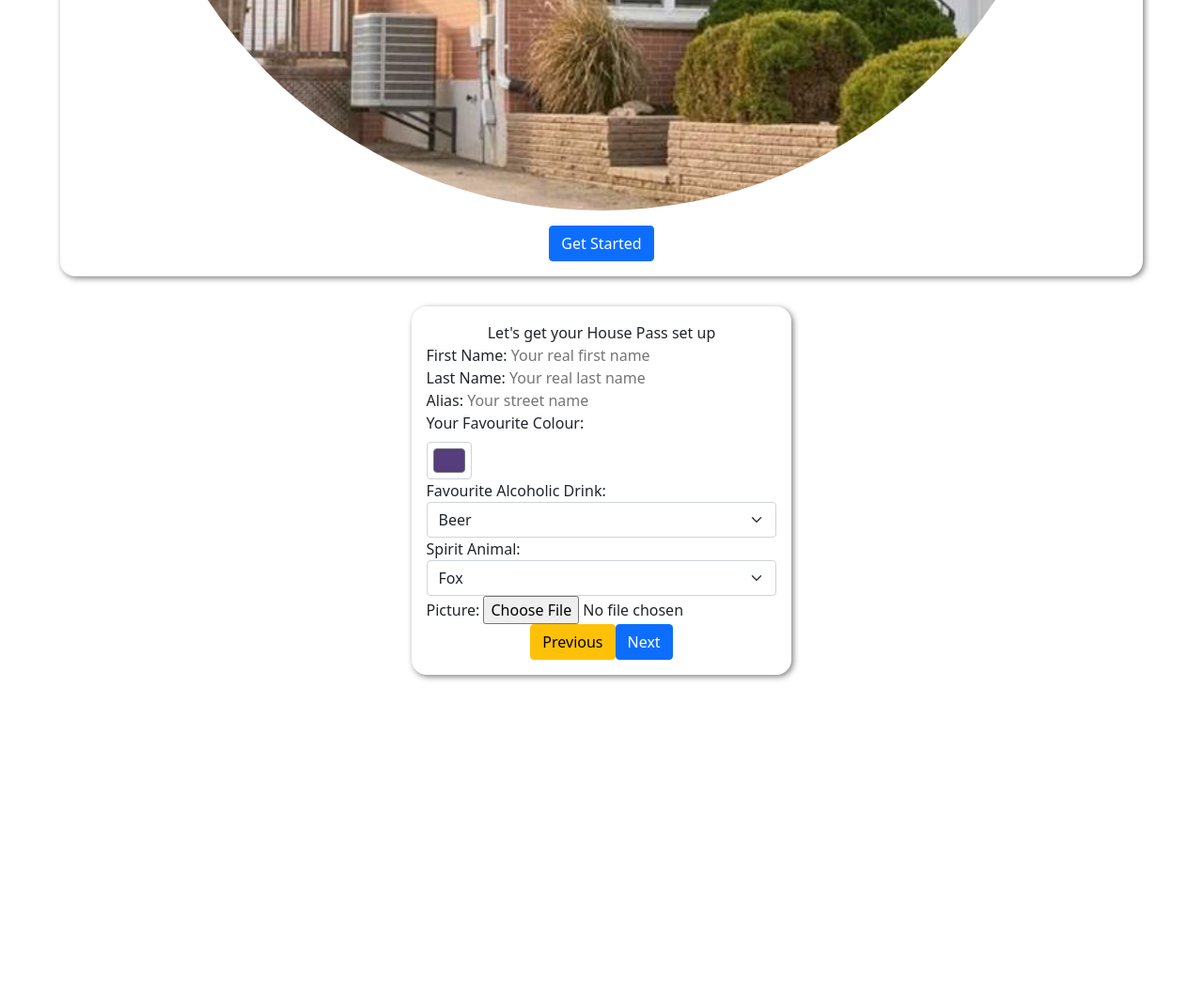
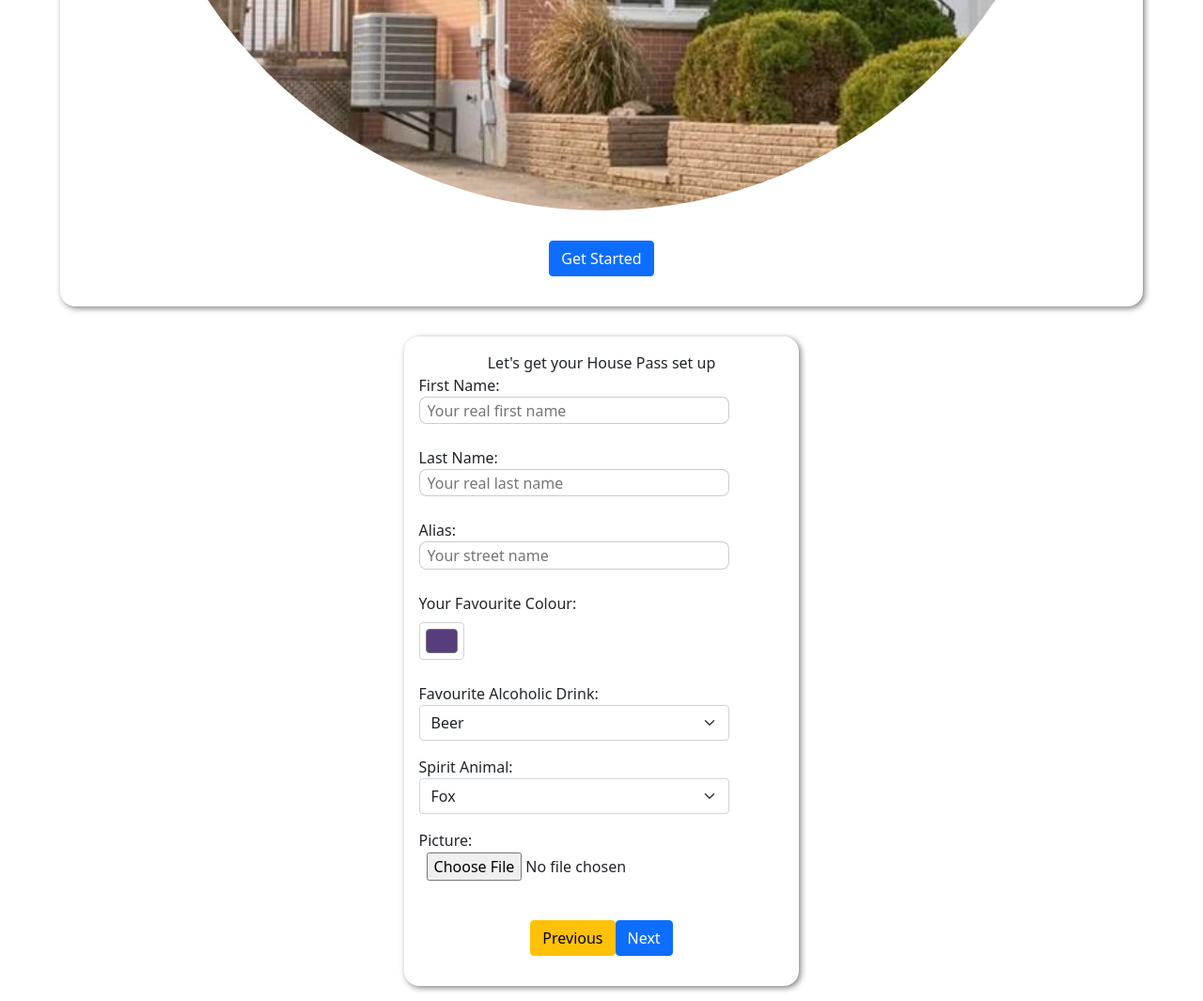
Before and after one commit to LoufaSupreme/housewarming, a Django app: page / in a window 1280 px wide. Shown: the part 880-1945 px from the top of the page at 94% size. Before the commit the page ends 1604 px from the top, so only its background shows below. Run offline with Django 3.2, Linux system fonts and the light colour scheme; data that the repository does not hold is empty.

Commit message:
made create page

```diff
--- a/polls/static/polls/styles.css
+++ b/polls/static/polls/styles.css
@@ -1,3 +1,18 @@
+/* Utility classes */
+.flex-col {
+    flex-direction: column;
+}
+
+.flex {
+    display: flex;
+    justify-content: center;
+    align-items: center;
+}
+
+.left-just {
+    margin-right: auto;
+}
+
 body {
     display: flex;
     flex-direction: column;
@@ -34,8 +49,52 @@ img {
     aspect-ratio: 1 / 1;
 }
 
-.poll-btn-container {
+.btn-container {
     display: flex;
     justify-content: center;
     align-items: center;
+    padding: 1rem 0;
 }
+
+.main-header {
+    padding: 1rem 0 2rem 0;
+}
+
+label {
+
+}
+
+form {
+    width: 100%;
+}
+
+.input-container {
+    width: 85%;
+    padding-bottom: 1rem;
+}
+
+input {
+    padding: 0.1rem 0.5rem 0.1rem 0.5rem ;
+    margin-bottom: 0.5rem;
+}
+
+textarea {
+    padding: 0.5rem;
+    margin: 0.5rem 0;
+}
+
+input[type=text] {
+    border: 1px solid rgba(0,0,0,0.2);
+    min-width: 100%;
+    border-radius: 0.5rem;
+}
+
+textarea {
+    min-width: 100%;
+    border: 1px solid rgba(0,0,0,0.2);
+    border-radius: 0.5rem;
+}
+
+#q-type {
+    justify-content: space-evenly;
+}
--- a/polls/templates/polls/index.html
+++ b/polls/templates/polls/index.html
@@ -15,7 +15,7 @@
             <img src="{% static 'polls/images/house.jpg' %}">
         </div>
         <div class="poll-text"></div>
-        <div class="poll-btn-container">
+        <div class="btn-container">
             <button class="btn btn-start btn-primary">Get Started</button>
         </div>
     </div>
@@ -61,7 +61,7 @@
             </div>
         </div>
         <div class="poll-img-container"></div>
-        <div class="poll-btn-container">
+        <div class="btn-container">
             <button class="btn btn-prev btn-warning">Previous</button>
             <button class="btn btn-next btn-primary">Next</button>
         </div>
@@ -85,7 +85,7 @@
             <img src=""
         </div>
         <div class="poll-text"></div>
-        <div class="poll-btn-container">
+        <div class="btn-container">
             <button class="btn btn-prev btn-warning">Previous</button>
             <button class="btn btn-next btn-primary">Next</button>
         </div>
--- a/polls/templates/polls/layout.html
+++ b/polls/templates/polls/layout.html
@@ -6,12 +6,12 @@
     <meta charset="UTF-8">
     <meta http-equiv="X-UA-Compatible" content="IE=edge">
     <meta name="viewport" content="width=device-width, initial-scale=1.0">
+    <!-- Bootstrap -->
+    <link href="https://cdn.jsdelivr.net/npm/bootstrap@5.1.3/dist/css/bootstrap.min.css" rel="stylesheet" integrity="sha384-1BmE4kWBq78iYhFldvKuhfTAU6auU8tT94WrHftjDbrCEXSU1oBoqyl2QvZ6jIW3" crossorigin="anonymous">
+    <link rel="stylesheet" href="https://cdn.jsdelivr.net/npm/bootstrap-icons@1.8.1/font/bootstrap-icons.css">
     <!-- styles -->
     <link href="{% static 'polls/resets.css' %}" rel="stylesheet">
     <link href="{% static 'polls/styles.css' %}" rel="stylesheet">
-    <!-- Bootstrap -->
-    <link href="https://cdn.jsdelivr.net/npm/bootstrap@5.1.3/dist/css/bootstrap.min.css" rel="stylesheet" integrity="sha384-1BmE4kWBq78iYhFldvKuhfTAU6auU8tT94WrHftjDbrCEXSU1oBoqyl2QvZ6jIW3" crossorigin="anonymous">
-    <link rel="stylesheet" href="https://cdn.jsdelivr.net/npm/bootstrap-icons@1.8.1/font/bootstrap-icons.css">
     <!-- scripts -->
     <script defer src="{% static 'polls/survey.js' %}"></script>
     <!-- favicon (must be after title for Django) -->
--- a/polls/urls.py
+++ b/polls/urls.py
@@ -9,7 +9,7 @@ app_name = 'polls'
 
 urlpatterns = [
     path('', views.index, name='index'),
-    path('/create', views.create, name='create'),
+    path('create/', views.create, name='create'),
 
     # API ROUTES:
 ]
```
Also changed, not shown: polls/templates/polls/create.html (+36 -1 lines).
